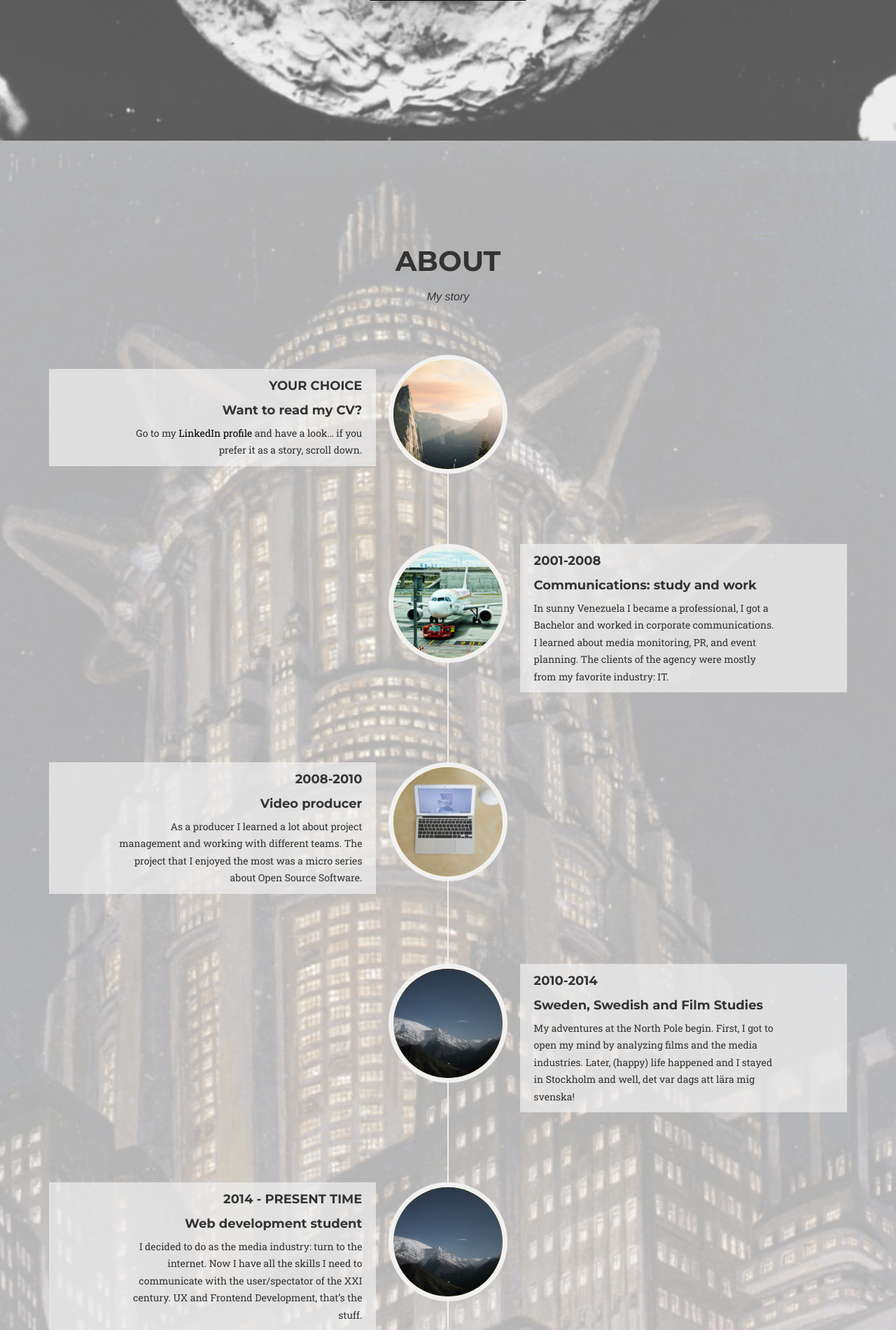
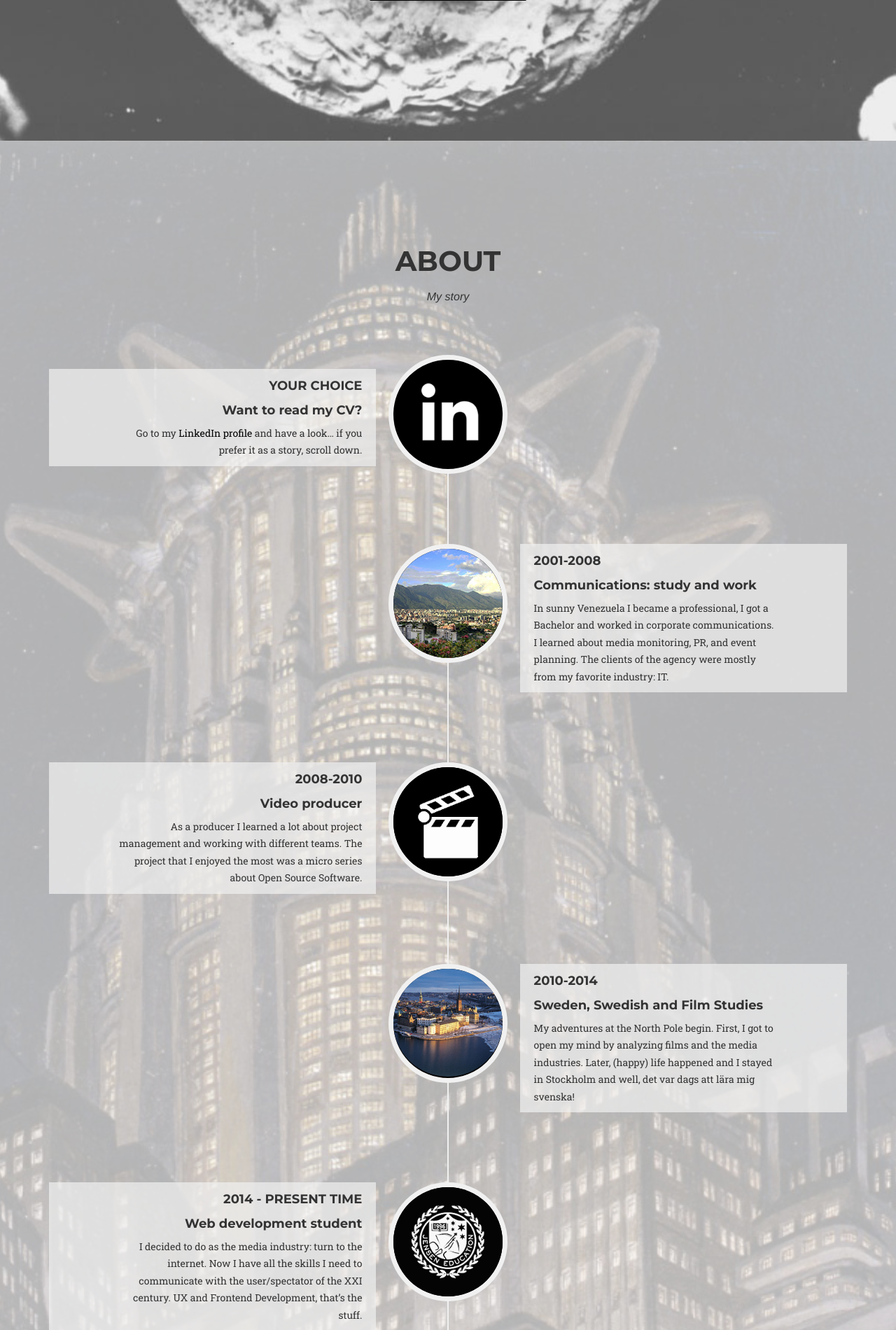
Before and after one commit to vivianareveron/vivianareveron.github.io, a PHP site: page / in a window 1280 px wide. Shown: the part 682-2582 px from the top of the page at 70% size. Run offline with PHP 8.4, Linux system fonts and the light colour scheme; some libraries are stand-ins or nearby versions; some web fonts are replaced.

Commit message:
The images of the about are done

```diff
--- a/css/agency.css
+++ b/css/agency.css
@@ -723,7 +723,7 @@ section h3.section-subheading {
     border-radius: 100%;
     text-align: center;
     color: #fff;
-    background-color: #fed136;
+    background-color: #000;
 }
 
 .timeline>li .timeline-image h4 {
--- a/index.html
+++ b/index.html
@@ -107,7 +107,7 @@
                     <ul class="timeline">
                         <li>
                             <div class="timeline-image">
-                                <img class="img-circle img-responsive" src="img/about/1.jpg" alt="">
+                                <a href="https://www.linkedin.com/profile/view?id=191081647&trk=spm_pic" target="_blank"> <img class="img-circle img-responsive" src="img/linked_in.png" alt=""></a>
                             </div>
                             <div class="timeline-panel" id="first">
                                 <div class="timeline-heading">
@@ -121,7 +121,7 @@
                         </li>
                         <li class="timeline-inverted">
                             <div class="timeline-image">
-                                <img class="img-circle img-responsive" src="img/about/2.jpg" alt="">
+                                <img class="img-circle img-responsive" src="img/Este_de_Caracas.JPG" alt="">
                             </div>
                             <div class="timeline-panel">
                                 <div class="timeline-heading">
@@ -135,7 +135,7 @@
                         </li>
                         <li>
                             <div class="timeline-image">
-                                <img class="img-circle img-responsive" src="img/about/3.jpg" alt="">
+                                <img class="img-circle img-responsive" src="img/film.png" alt="">
                             </div>
                             <div class="timeline-panel">
                                 <div class="timeline-heading">
@@ -149,7 +149,7 @@
                         </li>
                         <li class="timeline-inverted">
                             <div class="timeline-image">
-                                <img class="img-circle img-responsive" src="img/about/4.jpg" alt="">
+                                <img class="img-circle img-responsive" src="img/Stockholm_mala_me.jpg" alt="">
                             </div>
                             <div class="timeline-panel">
                                 <div class="timeline-heading">
@@ -163,7 +163,7 @@
                         </li>
                         <li>
                             <div class="timeline-image">
-                                <img class="img-circle img-responsive" src="img/about/4.jpg" alt="">
+                                <img class="img-circle img-responsive" src="img/jensenlogo.jpg" alt="">
                             </div>
                             <div class="timeline-panel">
                                 <div class="timeline-heading">
@@ -186,7 +186,7 @@
                                     <h4>Looking for a "LIA plats"</h4>
                                 </div>
                                 <div class="timeline-body">
-                                    <p class="text-muted">I’m looking for a company where I can contribute with my recently required skills: HTML, CSS, JavaScript, PHP, SQL and more… My internship (LIA = Lärande I arbete) will preferably focus on the Frontend languages. </p>
+                                    <p class="text-muted">I’m looking for a company where I can contribute with my recently required skills. My internship or LIA  (Lärande I arbete) will preferably focus on Frontend development. </p>
                                 </div>
                             </div>
                         </li>
```
Also changed, not shown: img/Este_de_Caracas.JPG (added), img/Stockholm_mala_me.jpg (added), img/film.png (added), img/jensenlogo.jpg (added), img/linked_in.png (added), 1 other file.
